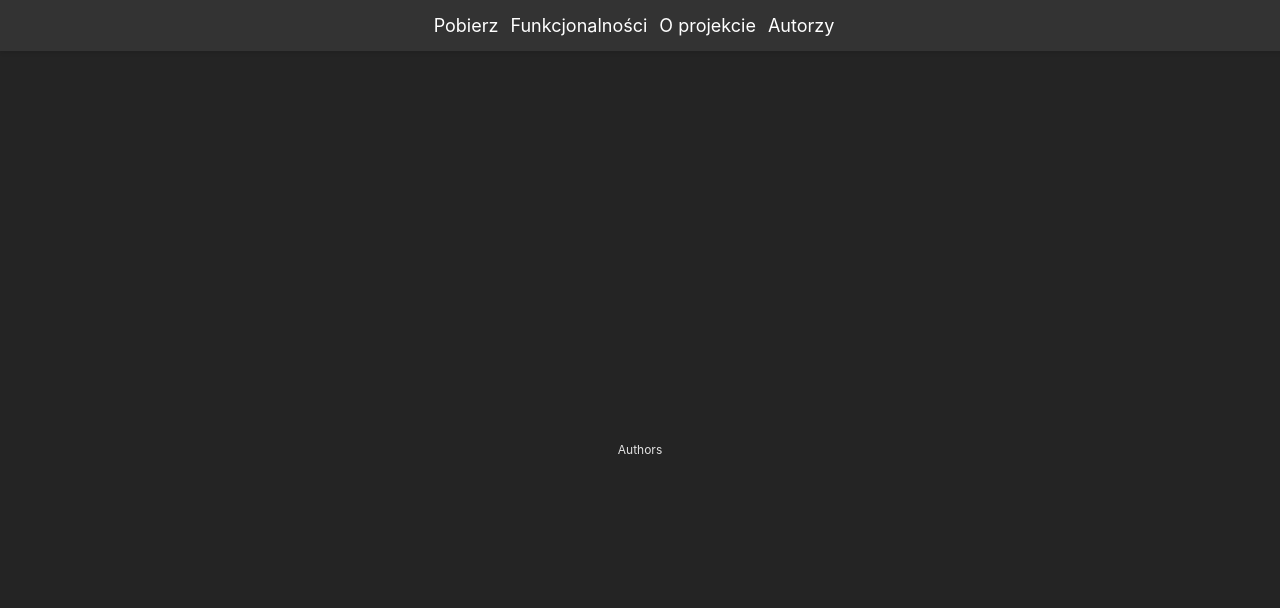
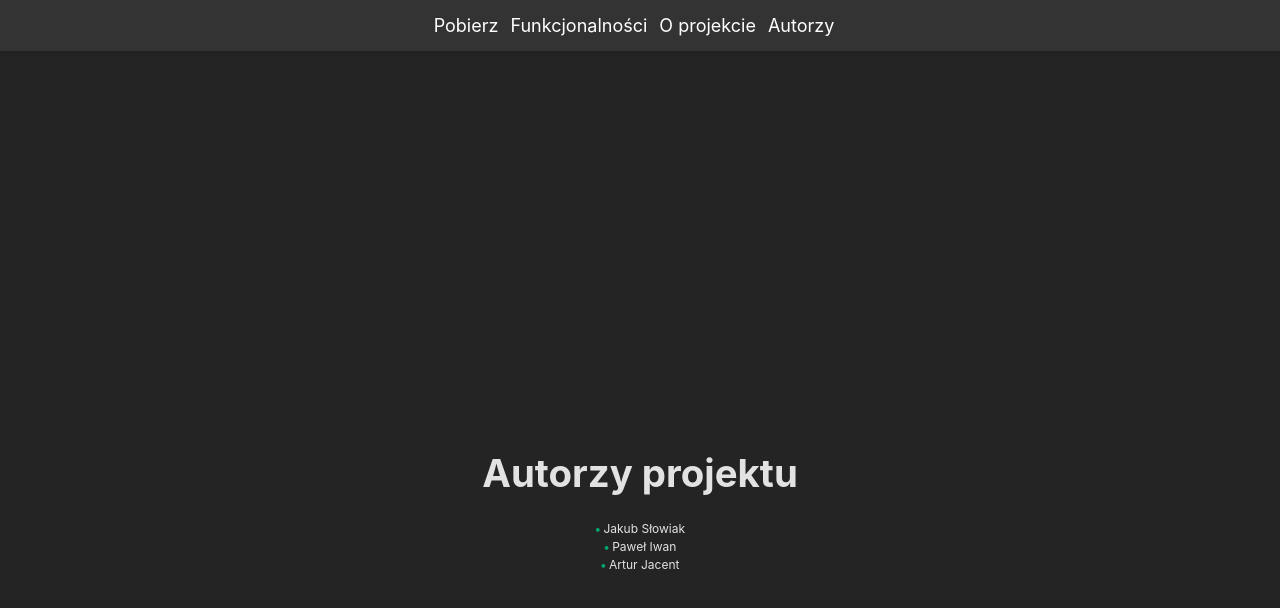
Before and after one commit to slowiakjakub/lostsong-frontend-app, a React (Vite) app: page /authors in a window 1280 px wide. Shown: the top 608 px of the page. Built offline with nearby package versions, Linux system fonts and the light colour scheme.

Commit message:
Add authors

```diff
--- /dev/null
+++ b/src/components/Authors.css
@@ -0,0 +1,6 @@
+.author-container {
+    position: absolute; /* or 'fixed' if you want it to stay at the top even when scrolling */
+    top: 0;
+    left: 0;
+    width: 100%; /* assuming you want it to span the full width */
+  }
--- a/src/components/Authors.jsx
+++ b/src/components/Authors.jsx
@@ -1,10 +1,16 @@
 import React from "react";
+import './Authors.css';
 
 function Authors() {
   return (
-    <>
-      <div>Authors</div>
-    </>
+    <div className="author-container">
+      <h1>Autorzy projektu</h1>
+      <ul>
+        <li className="author-item">Jakub Słowiak</li>
+        <li className="author-item">Paweł Iwan</li>
+        <li className="author-item">Artur Jacent</li>
+      </ul>
+    </div>
   );
 }
 
```
